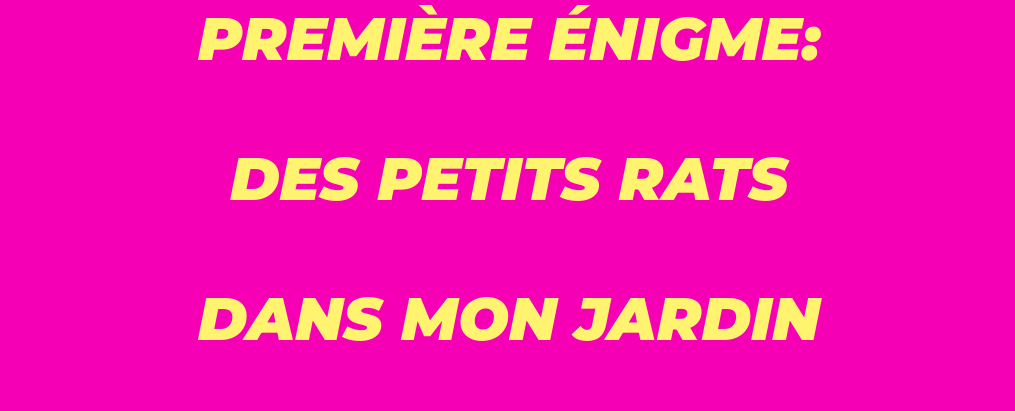
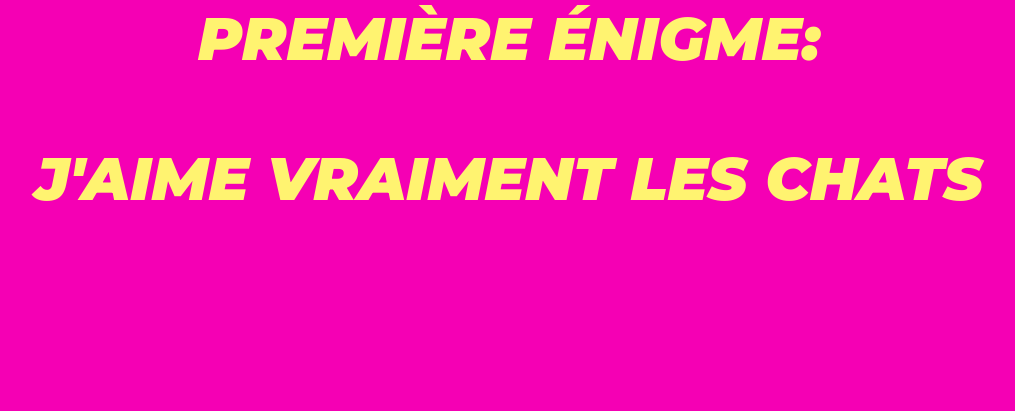
Before and after one commit to gabriellelailler/1parada, a plain HTML site: page index.html in a window 1280 px wide. Shown: the part 2935-3346 px from the top of the page, without its empty margins (131-1146 px from the left). Drawn offline with nearby package versions, Linux system fonts and the light colour scheme; a web font is replaced by a local one.

Commit message:
Add files via upload

```diff
--- a/index.html
+++ b/index.html
@@ -74,11 +74,9 @@
 		<h2> PREMIÈRE ÉNIGME: </h2>
 		<br/>
 		<br/>
-		<h2> DES PETITS RATS </h2>
+		<h2> J'AIME VRAIMENT LES CHATS </h2>
 
 		<br/>
-		<br/>
-		<h2> DANS MON JARDIN </h2>
 
 		<br/>
 		<br/>
```
